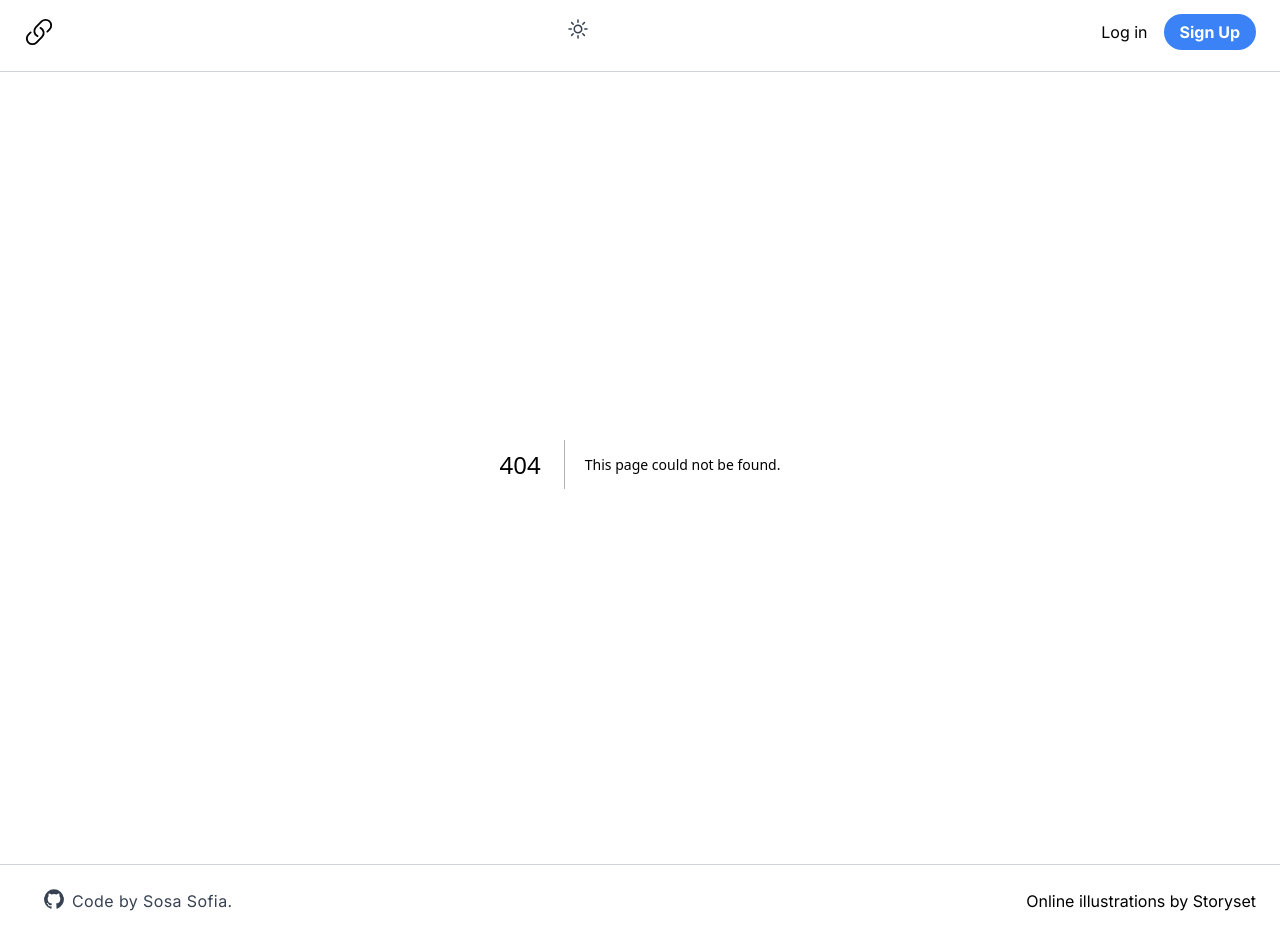
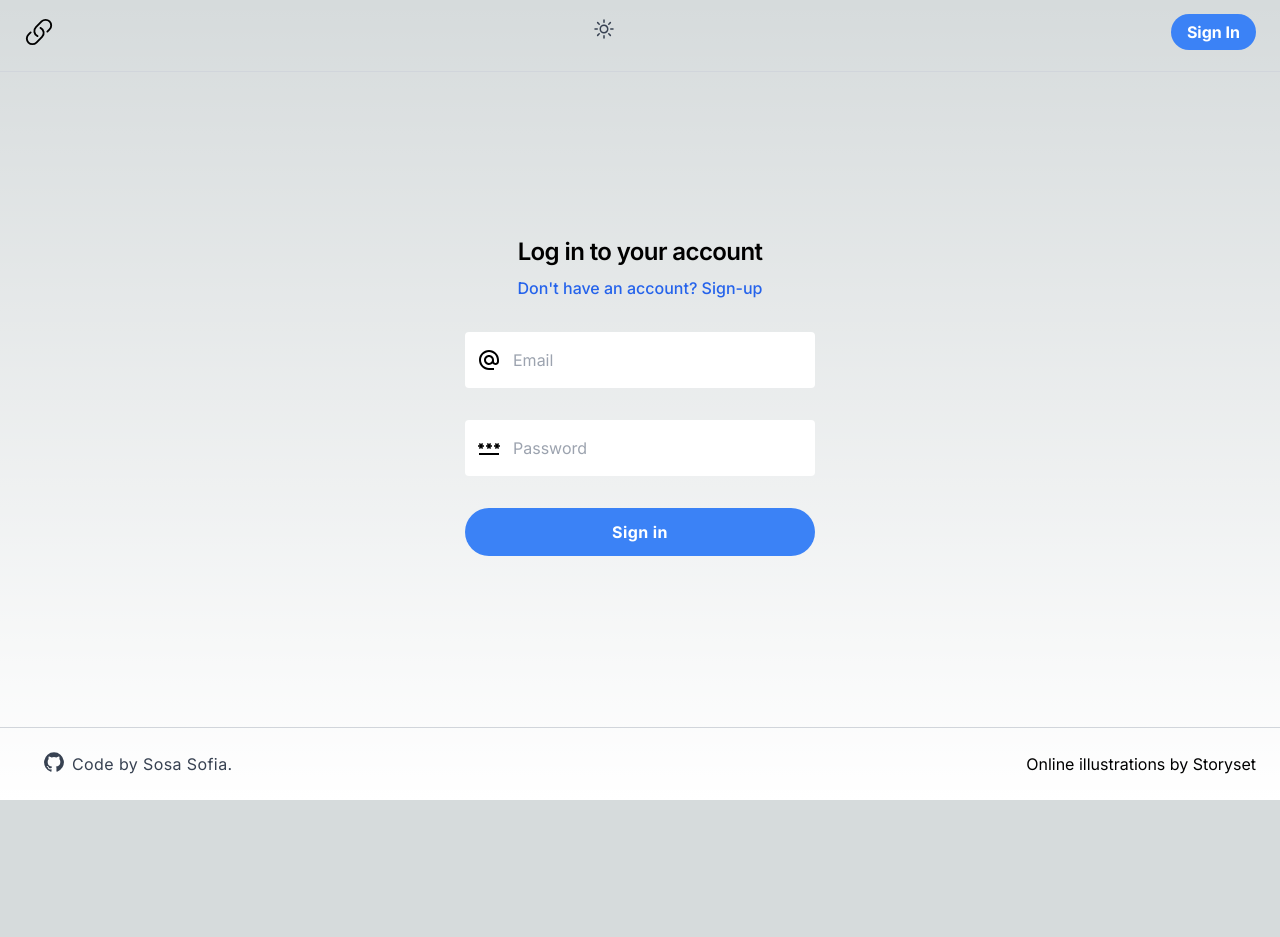
Before and after one commit to Sosasofia/nextjs-url-shortener, a Next.js app: page /sign-in in a window 1280 px wide. Before the commit this address had no page. After the commit the page ends 800 px from the top, so only its background shows below. Built offline with nearby package versions, Linux system fonts and the light colour scheme.

Commit message:
add: auth with mongodb

```diff
--- /dev/null
+++ b/src/app/(auth)/sign-in/page.tsx
@@ -0,0 +1,88 @@
+"use client";
+
+import Link from "next/link";
+import { useState } from "react";
+import { useRouter } from "next/navigation";
+import { signIn } from "next-auth/react";
+import { MdOutlineAlternateEmail, MdOutlinePassword } from "react-icons/md";
+
+export default function SignIn() {
+  const [email, setEmail] = useState("");
+  const [password, setPassword] = useState("");
+  const [error, setError] = useState("");
+
+  const router = useRouter();
+
+  const handleSubmit = async (e: any) => {
+    e.preventDefault();
+
+    if (!email || !password) {
+      setError("All inputs are required");
+      return;
+    }
+
+    try {
+      const res = await signIn("credentials", {
+        email,
+        password,
+        redirect: false,
+      });
+
+      if (res?.error) {
+        setError(res.error);
+        return;
+      }
+
+      if (res?.ok) {
+        router.replace("/");
+      }
+    } catch (error) {
+      console.log(error);
+    }
+  };
+
+  return (
+    <div className="h-full max-w-6xl flex flex-col m-auto justify-center">
+      <div className="mx-auto flex w-full flex-col justify-center space-y-8 p-4 sm:p-0 sm:w-[350px]">
+        <div className="flex flex-col items-center space-y-2 text-center">
+          <h2 className="text-2xl font-semibold tracking-tight">
+            Log in to your account
+          </h2>
+          <Link
+            className="font-medium text-blue-600 dark:text-blue-500 hover:underline"
+            href="/sign-up"
+          >
+            Don&apos;t have an account? Sign-up
+          </Link>
+        </div>
+
+        <form onSubmit={handleSubmit}>
+          <div className="flex items-center mb-6 md:mb-8">
+            <MdOutlineAlternateEmail className="absolute ml-3" size={24} />
+            <input
+              onChange={(e) => setEmail(e.target.value)}
+              type="text"
+              id="email"
+              className="bg-white rounded pl-12 py-2 md:py-4 focus:outline-none w-full focus-visible:ring-blue-500 focus-visible:outline-none focus-visible:ring-2 focus-visible:ring-ring"
+              placeholder="Email"
+            />
+          </div>
+          <div className="flex items-center mb-6 md:mb-8">
+            <MdOutlinePassword className="absolute ml-3" size={24} />
+            <input
+              onChange={(e) => setPassword(e.target.value)}
+              type="password"
+              id="password"
+              className="bg-white rounded pl-12 py-2 md:py-4 focus:outline-none w-full focus-visible:ring-blue-500 focus-visible:outline-none focus-visible:ring-2 focus-visible:ring-ring"
+              placeholder="Password"
+            />
+          </div>
+          <button className="w-full inline-flex items-center justify-center h-12 tracking-wide transition duration-200 focus:shadow-outline focus:outline-none active:translate-y-1 bg-blue-500 hover:bg-blue-700 text-white font-bold py-2 px-4 rounded-full">
+            Sign in
+          </button>
+        </form>
+        {error && <p className="text-lg text-center text-red-500">{error}</p>}
+      </div>
+    </div>
+  );
+}
--- /dev/null
+++ b/src/app/(auth)/sign-up/page.tsx
@@ -0,0 +1,93 @@
+"use client";
+
+import Link from "next/link";
+import { useRouter } from "next/navigation";
+import { useState } from "react";
+import { MdOutlineAlternateEmail, MdOutlinePassword } from "react-icons/md";
+
+export default function SignUp() {
+  const [email, setEmail] = useState("");
+  const [password, setPassword] = useState("");
+  const [error, setError] = useState<string | null>(null);
+
+  const router = useRouter();
+
+  const handleSubmit = async (e: any) => {
+    e.preventDefault();
+
+    if (!email || !password) {
+      setError("All inputs are required");
+      return;
+    }
+
+    try {
+      const res = await fetch("api/register", {
+        method: "POST",
+        headers: {
+          "Content-Type": "application/json",
+        },
+        body: JSON.stringify({
+          email,
+          password,
+        }),
+      });
+      const data = await res.json();
+
+      if (res.ok) {
+        const form = e.target;
+        form.reset();
+        router.push("/");
+      } else {
+        setError(data.error);
+        console.log("User registration failed.");
+      }
+    } catch (error) {
+      console.log("Error during registration: ", error);
+    }
+  };
+
+  return (
+    <div className="h-full max-w-6xl flex flex-col m-auto justify-center">
+      <div className="mx-auto flex w-full flex-col justify-center space-y-8 p-4 sm:p-0 sm:w-[350px]">
+        <div className="flex flex-col items-center space-y-2 text-center">
+          <h2 className="text-2xl font-semibold tracking-tight">
+            Create an account
+          </h2>
+          <Link
+            className="font-medium text-blue-600 dark:text-blue-500 hover:underline"
+            href="/sign-in"
+          >
+            Already have an account? Sign-in
+          </Link>
+        </div>
+
+        <form onSubmit={handleSubmit}>
+          <div className="flex items-center mb-6 md:mb-8">
+            <MdOutlineAlternateEmail className="absolute ml-3" size={24} />
+            <input
+              onChange={(e) => setEmail(e.target.value)}
+              type="email"
+              id="email"
+              className="bg-white rounded pl-12 py-2 md:py-4 focus:outline-none w-full focus-visible:ring-blue-500 focus-visible:outline-none focus-visible:ring-2 focus-visible:ring-ring"
+              placeholder="Email"
+            />
+          </div>
+          <div className="flex items-center mb-6 md:mb-8">
+            <MdOutlinePassword className="absolute ml-3" size={24} />
+            <input
+              onChange={(e) => setPassword(e.target.value)}
+              type="password"
+              id="password"
+              className="bg-white rounded pl-12 py-2 md:py-4 focus:outline-none w-full focus-visible:ring-blue-500 focus-visible:outline-none focus-visible:ring-2 focus-visible:ring-ring"
+              placeholder="Password"
+            />
+          </div>
+          <button className="w-full inline-flex items-center justify-center h-12 tracking-wide transition duration-200 focus:shadow-outline focus:outline-none active:translate-y-1 bg-blue-500 hover:bg-blue-700 text-white font-bold py-2 px-4 rounded-full">
+            Create
+          </button>
+        </form>
+        {error && <p className="text-lg text-center text-red-500">{error}</p>}
+      </div>
+    </div>
+  );
+}
--- /dev/null
+++ b/src/app/api/auth/[...nextauth]/route.ts
@@ -0,0 +1,6 @@
+import { authConfig } from "@/lib/auth";
+import NextAuth from "next-auth";
+
+const handler = NextAuth(authConfig);
+
+export { handler as GET, handler as POST };
--- /dev/null
+++ b/src/app/api/register/route.ts
@@ -0,0 +1,35 @@
+import { NextResponse } from "next/server";
+import bcrypt from "bcrypt";
+import connectMongoDB from "@/utils/connect-mongo";
+import User from "@/models/user";
+
+export async function POST(req: Request) {
+  try {
+    const { email, password, username } = await req.json();
+    const hashedPassword = await bcrypt.hash(password, 10);
+
+    await connectMongoDB();
+
+    const user = await User.findOne({ email }).select("_id");
+
+    if (user) {
+      return NextResponse.json(
+        { error: "Email already in use." },
+        { status: 400 }
+      );
+    }
+
+    await User.create({
+      email,
+      password: hashedPassword,
+      username,
+    });
+
+    return NextResponse.json({ message: "User registered." }, { status: 201 });
+  } catch (error) {
+    return NextResponse.json(
+      { message: "An error occurred while registering the user.", error },
+      { status: 500 }
+    );
+  }
+}
--- a/src/components/NavBar.tsx
+++ b/src/components/NavBar.tsx
@@ -2,15 +2,8 @@
 
 import Image from "next/image";
 import Link from "next/link";
-import { toast } from "sonner";
 
 export default function NavBar() {
-  const onClick = () => {
-    toast.info("Upcoming feature. Soon!", {
-      position: "top-center",
-    });
-  };
-
   return (
     <div className="sticky top-0 z-50 h-16">
       <header className="h-16 flex items-center">
@@ -20,7 +13,8 @@ export default function NavBar() {
           </Link>
           <div>
             {/* TODO dark/light mode switch */}
-            <button onClick={onClick}>
+            <button>
+              {/* TODO change icons */}
               <svg
                 xmlns="http://www.w3.org/2000/svg"
                 fill="none"
@@ -38,15 +32,11 @@ export default function NavBar() {
             </button>
           </div>
           <div>
-            <Link onClick={onClick} href={"#"} className="hover:underline">
-              Log in
-            </Link>
             <Link
-              onClick={onClick}
-              href={"#"}
+              href={"/sign-in"}
               className="bg-blue-500 ml-4 hover:bg-blue-700 text-white font-bold py-2 px-4 rounded-full"
             >
-              Sign Up
+              Sign In
             </Link>
           </div>
         </div>
--- /dev/null
+++ b/src/lib/auth.ts
@@ -0,0 +1,37 @@
+import { NextAuthOptions } from "next-auth";
+
+import Credentials from "next-auth/providers/credentials";
+import bcrypt from "bcrypt";
+import connectMongoDB from "@/utils/connect-mongo";
+import User from "@/models/user";
+
+export const authConfig: NextAuthOptions = {
+  pages: {
+    signIn: "/sign-in",
+  },
+  providers: [
+    Credentials({
+      name: "credentials",
+      credentials: {},
+
+      async authorize(credentials: any) {
+        const { email, password } = credentials;
+
+        await connectMongoDB();
+        const user = await User.findOne({ email });
+
+        if (!user) {
+          throw new Error("User does not exist");
+        }
+
+        const passwordsMatch = await bcrypt.compare(password, user.password);
+
+        if (!passwordsMatch) {
+          throw new Error("Incorrect credentials");
+        }
+
+        return user;
+      },
+    }),
+  ],
+};
--- /dev/null
+++ b/src/models/user.ts
@@ -0,0 +1,25 @@
+import { model, models, Schema } from "mongoose";
+
+export interface IUser {
+  created_at: Date;
+  password: String;
+  email: String;
+}
+
+const UserSchema = new Schema<IUser>(
+  {
+    password: {
+      type: String,
+      required: [true, "can't be blank"],
+    },
+    email: {
+      type: String,
+      required: [true, "can't be blank"],
+    },
+  },
+  { timestamps: true }
+);
+
+const User = models.User || model("User", UserSchema);
+
+export default User;
```
Also changed, not shown: package.json (+6 -1 lines).
